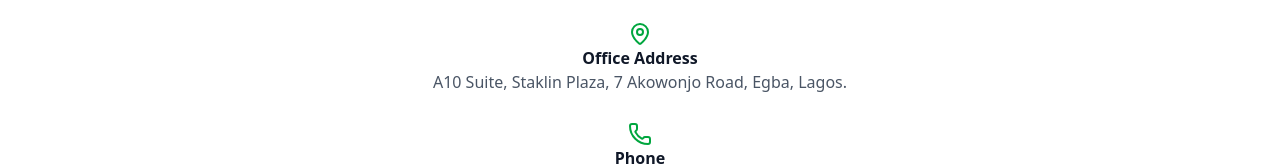
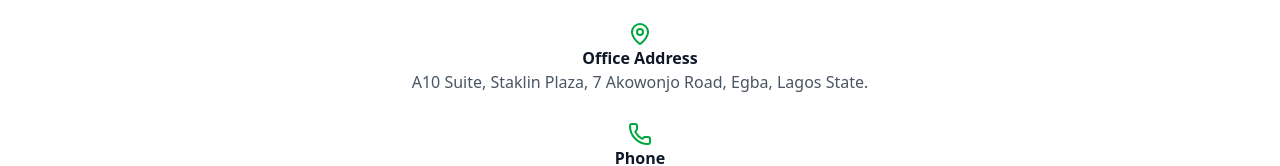
Before and after one commit to jettybay/hellosolar, a Next.js app: page /contact in a window 1280 px wide. Shown: the part 215-381 px from the top of the page. Built offline with nearby package versions, Linux system fonts and the light colour scheme.

Commit message:
add state

```diff
--- a/src/app/contact/page.tsx
+++ b/src/app/contact/page.tsx
@@ -60,7 +60,7 @@
               <ContactItem
                 icon={<MapPin />}
                 title="Office Address"
-                text="A10 Suite, Staklin Plaza, 7 Akowonjo Road, Egba, Lagos."
+                text="A10 Suite, Staklin Plaza, 7 Akowonjo Road, Egba, Lagos State."
               />
 
               <ContactItem
```
